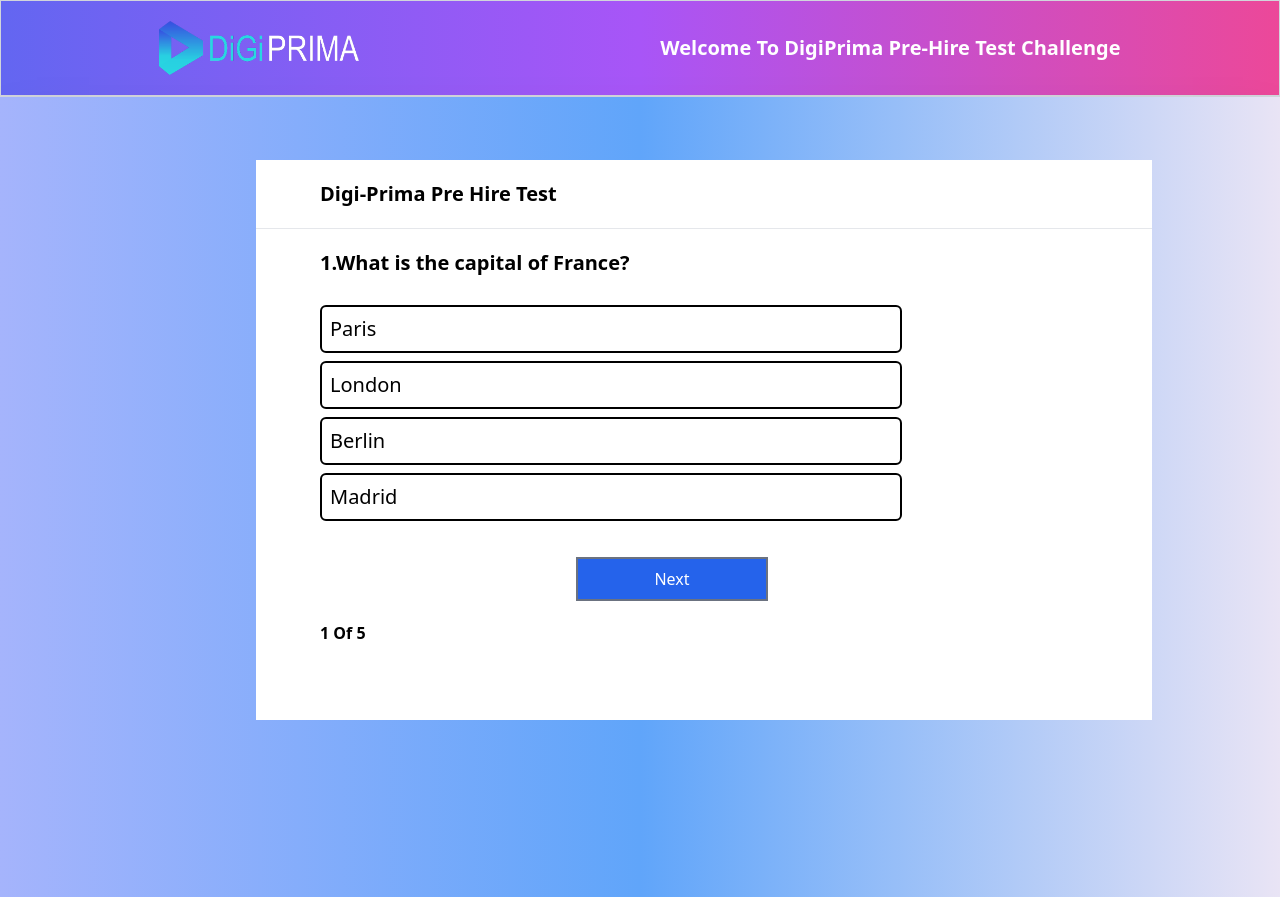
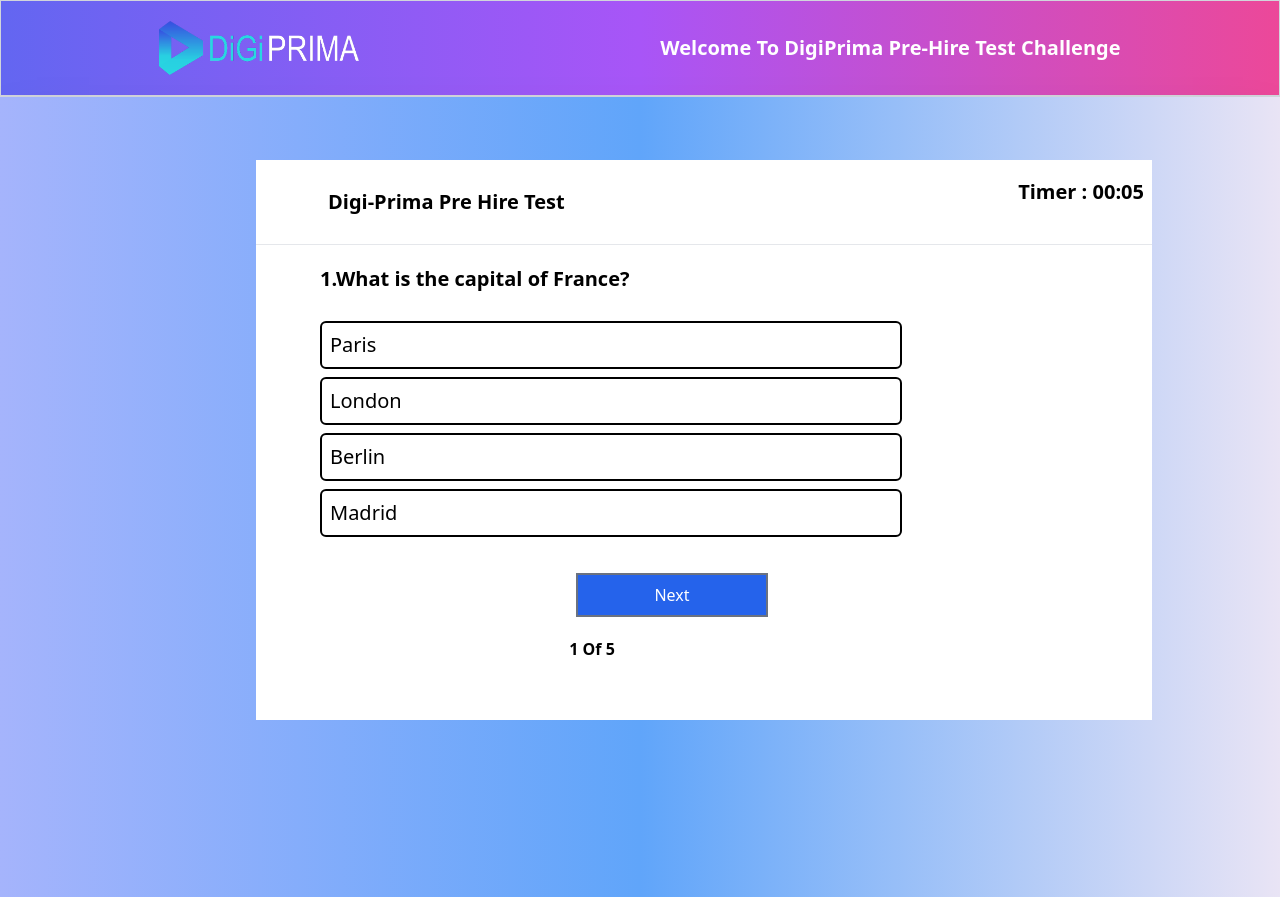
Before and after one commit to ketanjain12/PreHireTest, a React (Vite) app in the folder Frontend/: page /test in a window 1280 px wide. Built offline with nearby package versions, Linux system fonts and the light colour scheme.

Commit message:
changes done in test ;file

```diff
--- a/Frontend/src/App.jsx
+++ b/Frontend/src/App.jsx
@@ -56,7 +56,6 @@ setQuestions(data.results)
       </BrowserRouter>
 
 
-
     </>
   );
 };
--- a/Frontend/src/Component/SignUp.jsx
+++ b/Frontend/src/Component/SignUp.jsx
@@ -25,7 +25,7 @@ const SignUp = () => {
         headers: {
           'Content-Type': 'application/json',
         },
-        body: JSON.stringify({ name, email, password, role }),
+        body: JSON.stringify({ name, email, password,  }),
       });
 
       const resultData = await response.json();
--- a/Frontend/src/Component/Test.jsx
+++ b/Frontend/src/Component/Test.jsx
@@ -1,4 +1,4 @@
-import React, { useState } from "react";
+import React, { useEffect, useState } from "react";
 import { Data } from "../assets/Data";
 const Test = () => {
   const [index, setIndex] = useState(0);
@@ -7,15 +7,36 @@ const Test = () => {
   const [selectedOption, setSelectedOption] = useState(null);
   const [score, setScore] = useState(0);
   const [result, setResult] = useState(false);
+  const [sec ,setSec] = useState(0);
+  const [min , setMin] = useState(0)
+
+  //for timer
+
+  var timer;
+  useEffect(()=>{
+
+timer = setInterval(() => {
+  setSec(sec+1)
+  if(sec===59){
+    setMin(min+1)
+    setSec(0)
+  }
+}, 1000);
+
+return ()=> clearInterval(timer);
+
+  });
 
   const checkAnswer = (elem, option) => {
     if (!lock) {
       setSelectedOption(option);
       setLock(true);
-      setScore((prev) => prev + 1);
-    } else {
-      elem.target.classList.add("Wrong");
-      setLock(true);
+
+      if (option === question.correctAnswer) {
+        setScore((prev) => prev + 1);
+      } else {
+        elem.target.classList.add("Wrong");
+      }
     }
   };
 
@@ -41,9 +62,13 @@ const Test = () => {
     <>
       <div className="bg-gradient-to-r shadow-2xl  from-indigo-300 h-[100vh] realative via-blue-400">
         <div className="mx-auto absolute bg-white    top-[20%] w-[70%] h-[70%] m-auto flex flex-col gap-5 left-[20%]">
-          <h1 className="ml-16 text-xl font-bold mt-5">
+        <div className="flex items-center justify-between p-2 ">
+        <h1 className="ml-16 text-xl font-bold mt-5">
             Digi-Prima Pre Hire Test
           </h1>
+          <h4 className="font-bold text-xl">Timer : {min<10?"0" +min:min}:{sec<10?"0"+sec:sec}</h4>
+
+        </div>
           <hr />
 
           {result ? (
@@ -82,7 +107,7 @@ const Test = () => {
                 Next
               </button>
 
-              <h3 className="ml-16 font-semibold ">
+              <h3 className=" mr-56 text-center font-semibold ">
                 {index + 1} Of {Data.length}
               </h3>
             </>
```
Also changed, not shown: Frontend/src/Component/Login.jsx (line endings or trailing spaces).
